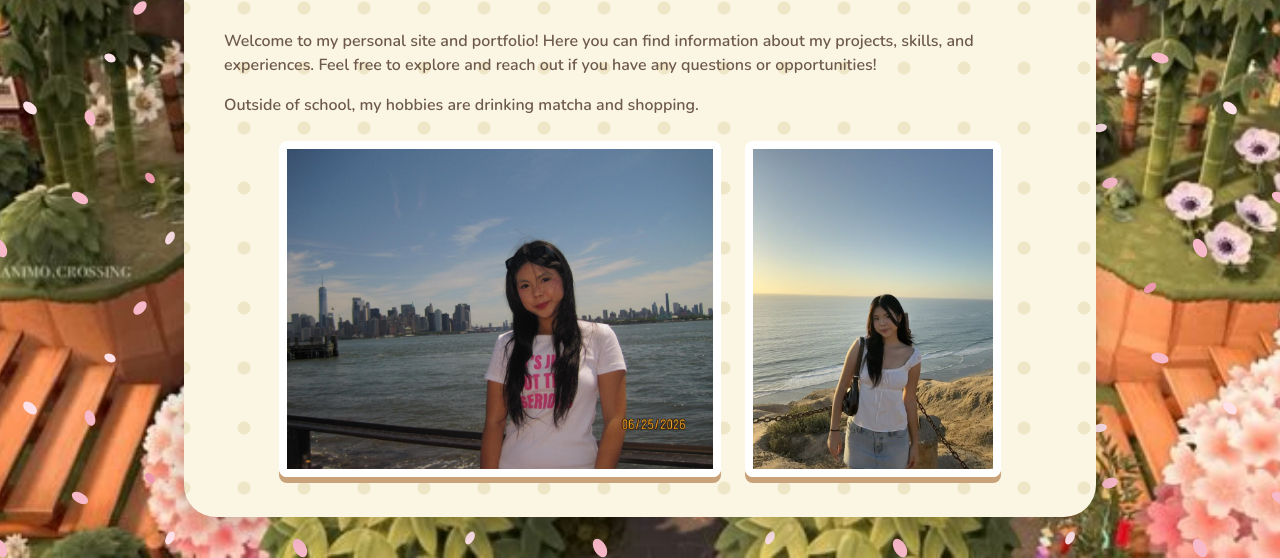
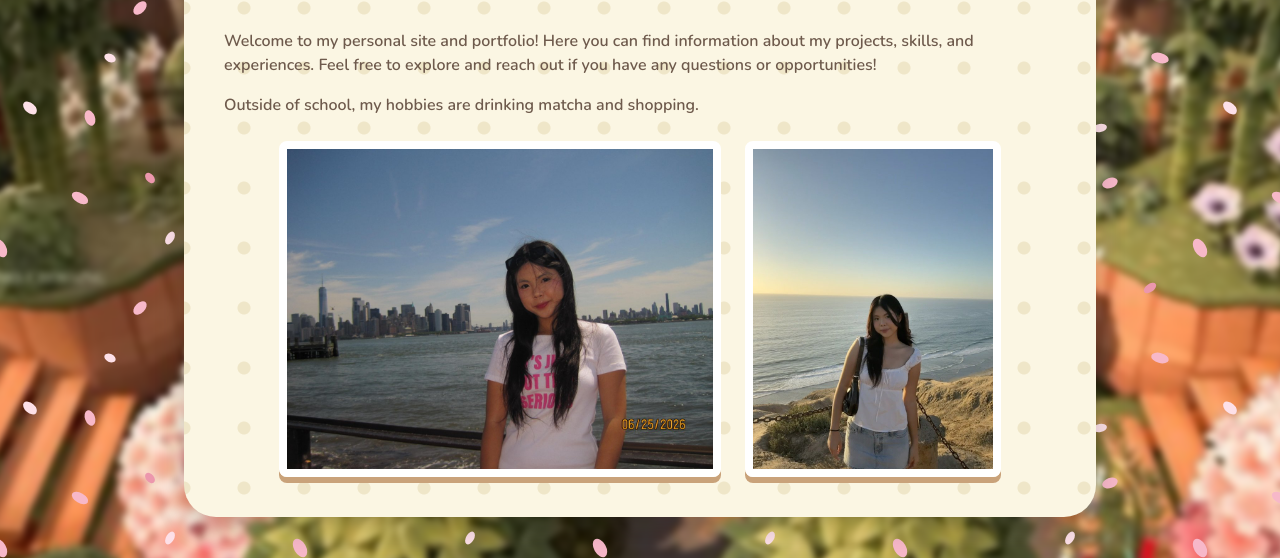
Before and after one commit to chouiie/portfolio, a plain HTML site: page index.html in a window 1280 px wide. Shown: the part 242-800 px from the top of the page. Drawn offline with nearby package versions, Linux system fonts and the light colour scheme.

Commit message:
Soften background image

```diff
--- a/style.css
+++ b/style.css
@@ -18,7 +18,17 @@
 html {
   /* Cherry blossom meadow behind the page */
   min-height: 100%;
-  background: var(--grass) url("images/background.jpg") center / cover fixed;
+  background: var(--grass);
+}
+
+/* Slightly blurred so the small background image doesn't look pixelated */
+html::before {
+  content: "";
+  position: fixed;
+  inset: -20px;
+  z-index: -1;
+  background: url("images/background.jpg") center / cover;
+  filter: blur(3px);
 }
 
 body {
```
